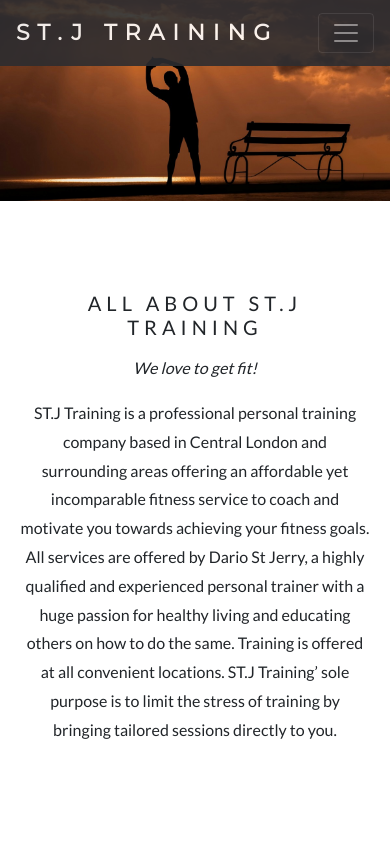
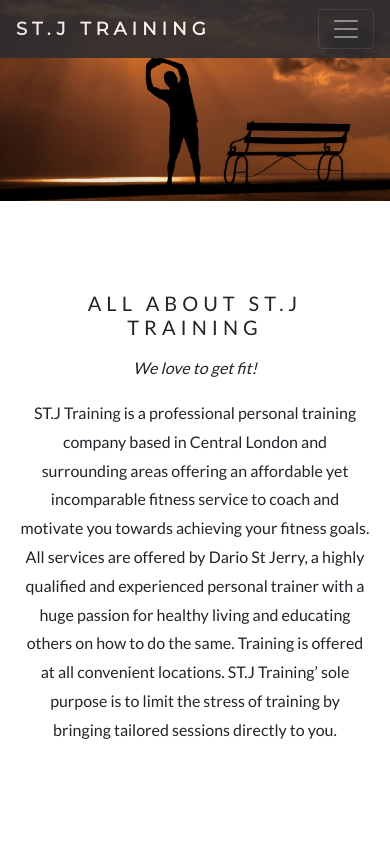
Before and after one commit to StephanosWeb/StephanosWeb.github.io, a plain HTML site: page stjtraining/index.html in a window 390 px wide. Shown: the top 844 px of the page. Drawn offline with nearby package versions, Linux system fonts and the light colour scheme.

Commit message:
Updating site

```diff
--- a/stjtraining/main.css
+++ b/stjtraining/main.css
@@ -67,7 +67,7 @@ footer > .container {
 
 @media (max-width: 575.98px) {
   .navbar-brand {
-    font-size: 22px;
-    letter-spacing: 8px;
+    font-size: 18px;
+    letter-spacing: 5px;
   }
 }
```
Also changed, not shown: 1 other file.
